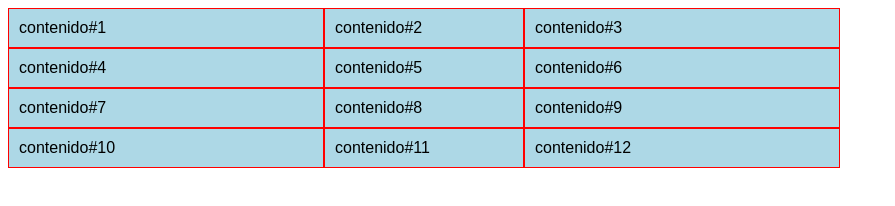
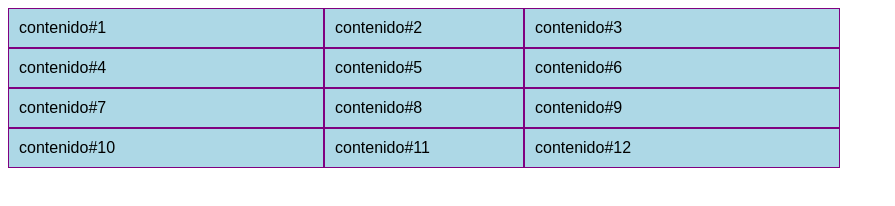
Before and after one commit to CarlosBote/curso-css-grids, a plain HTML site: page columns/index.html in a window 1280 px wide. Shown: the whole page, without its empty margins (0-895 px from the left). Drawn offline with Linux system fonts and the light colour scheme.

Commit message:
changed border color in dev

```diff
--- a/columns/index.html
+++ b/columns/index.html
@@ -15,7 +15,7 @@
       .item {
         background: lightblue;
         padding: 10px;
-        border: 1px solid red;
+        border: 1px solid purple;
       }
     </style>
   </head>
```
